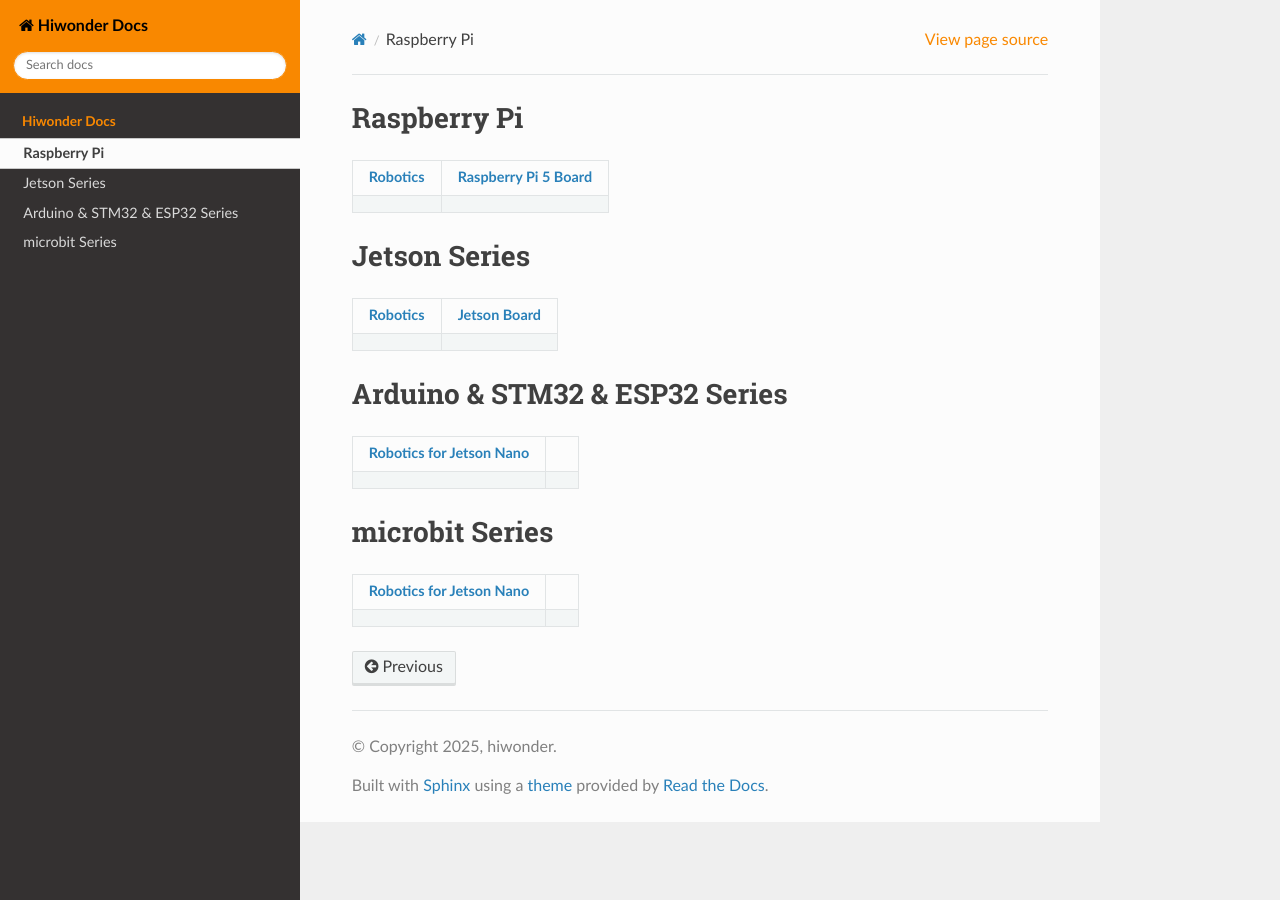
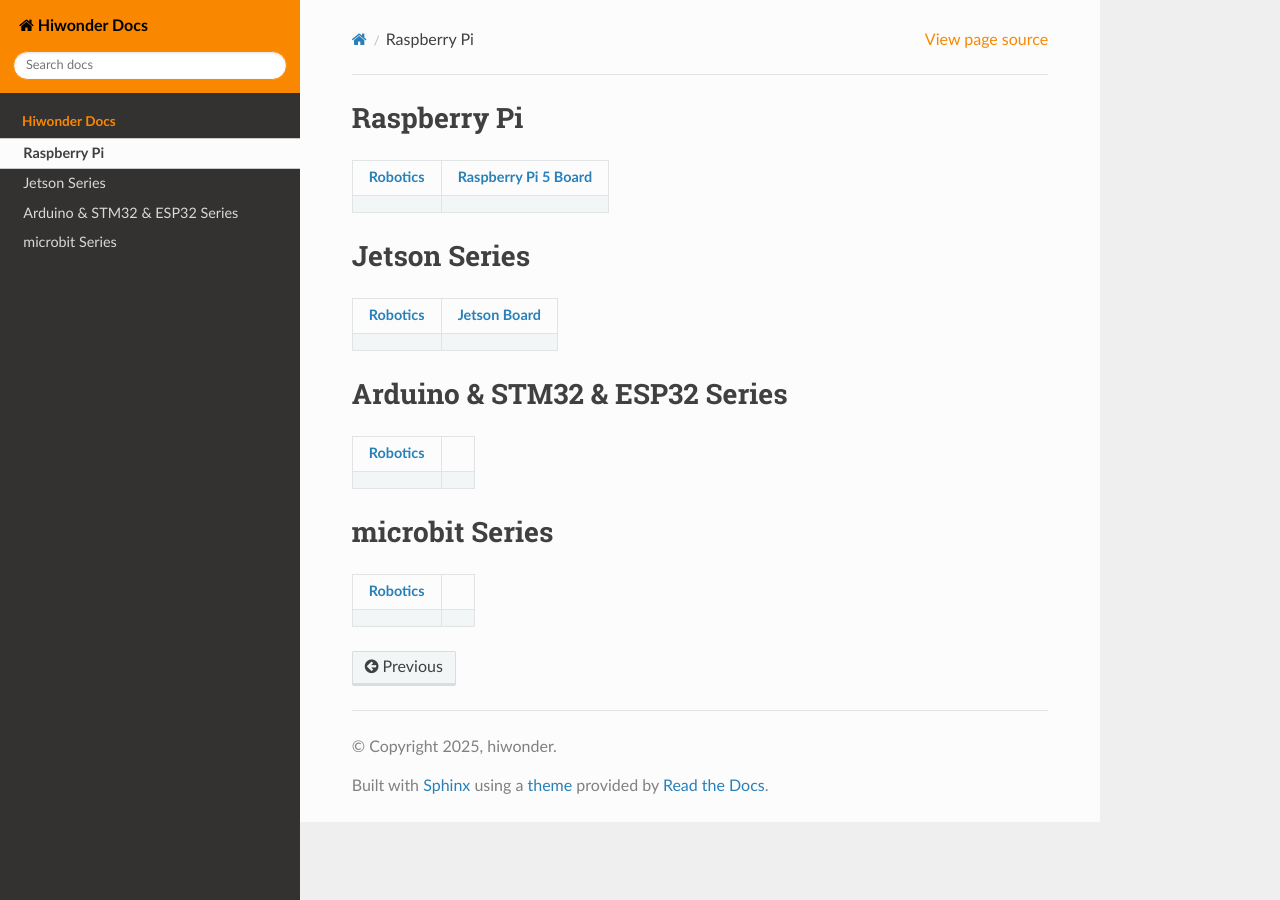
Before and after one commit to Hiwonder-docs/Hiwonder-docs, a Sphinx documentation site: the page built from source/README.md, in a window 1280 px wide. Built offline with Sphinx 7.4.7 and the Read the Docs theme 3.1.0, drawn with Linux system fonts in a browser that asks for light colours.

```diff
--- a/source/README.md
+++ b/source/README.md
@@ -12,10 +12,10 @@
 
 #  Arduino & STM32 & ESP32 Series
 
-| **[Robotics for Jetson Nano](arduino/index.html)** |  |
-|----------------------------------------------------|---------|
+| **[Robotics](arduino/index.html)** |  |
+|---------------------------------------------------|---------|
 
 #  microbit  Series
 
-| **[Robotics for Jetson Nano](microbit/index.html)** |  |
-|----------------------------------------------------|---------|
+| **[Robotics](microbit/index.html)** |  |
+|---------------------------------------------------|---------|
```
